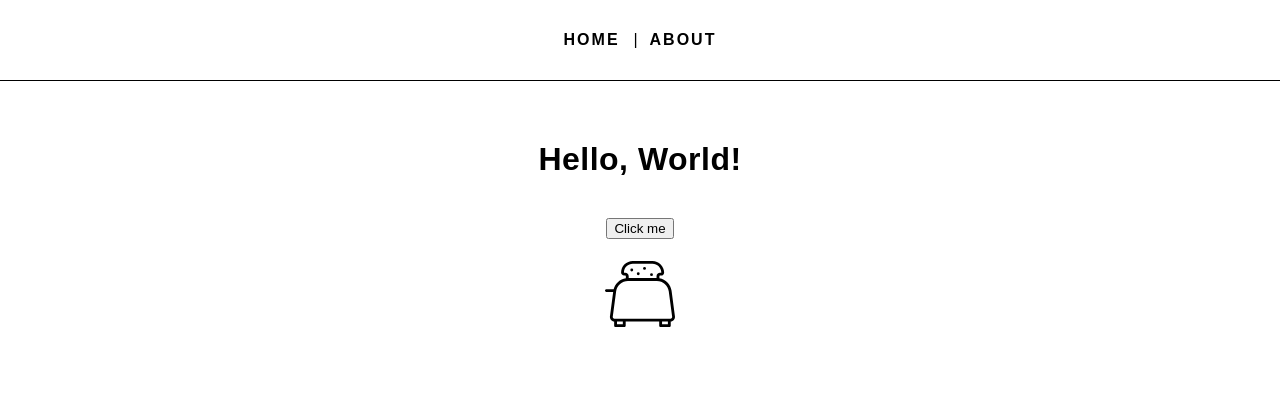
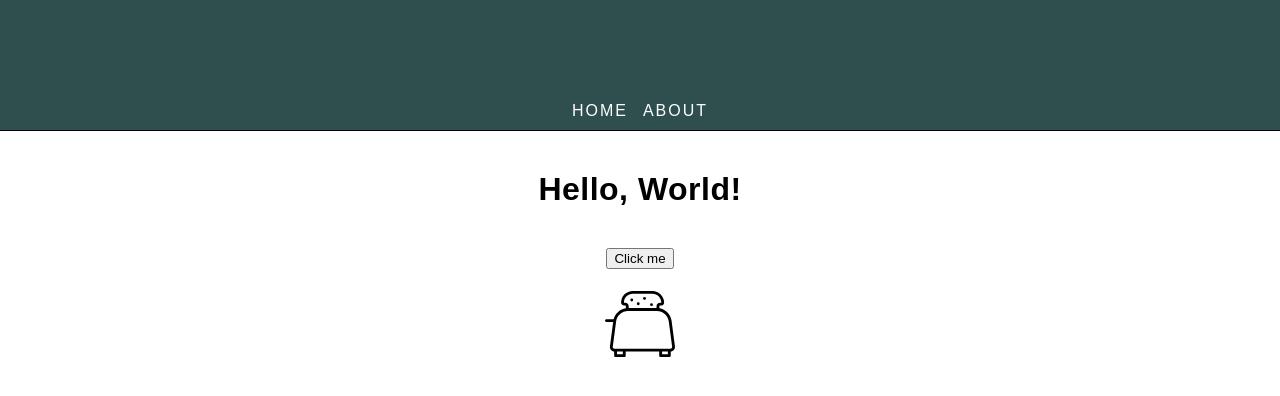
Before and after one commit to jbadavis/react-universal, a React app: page / in a window 1280 px wide. Shown: the top 396 px of the page. Built offline with nearby package versions, Linux system fonts and the light colour scheme; the HTML template or start-up script is replaced by a standard one.

Commit message:
Background logo url resolved

```diff
--- a/src/app/components/Header/_header.scss
+++ b/src/app/components/Header/_header.scss
@@ -1,34 +1,38 @@
 :local {
   .header {
+    background-color: #2f4f4f;
     border-bottom: 1px solid black;
-    height: 80px;
-    margin-bottom: 20px;
+    height: 130px;
     position: relative;
     width: 100%;
   }
 
+  .logo,
   .nav {
     left: 50%;
     position: absolute;
-    top: 50%;
-    transform: translate(-50%, -50%);
+    transform: translateX(-50%);
+  }
+
+  .logo {
+    background: url('../../../images/logo.svg') no-repeat;
+    height: 58px;
+    width: 247px;
+    top: 20px;
+  }
+
+  .nav {
+    bottom: 10px;
   }
 
   .navLink {
-    font-weight: 600;
+    color: #fff;
     letter-spacing: 2px;
     text-transform: uppercase;
   }
 
   .navLink:not(:last-child) {
-    padding-right: 30px;
+    padding-right: 15px;
     position: relative;
-
-    &:after {
-      content: "|";
-      font-weight: 400;
-      position: absolute;
-      right: 10px;
-    }
   }
 }
```
